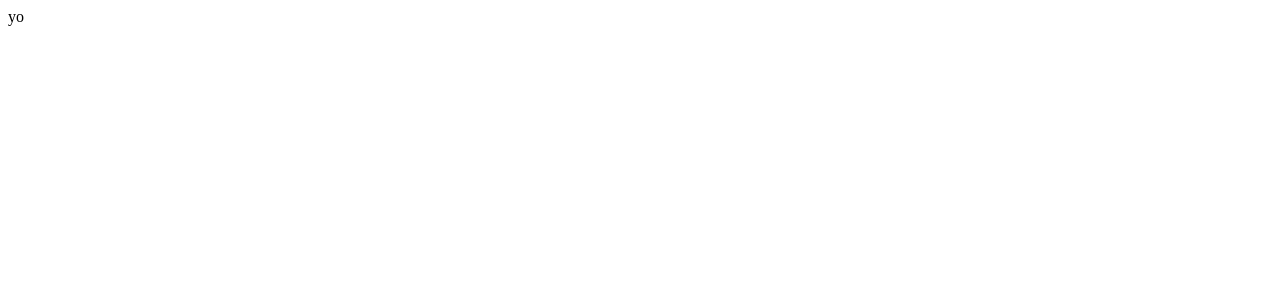
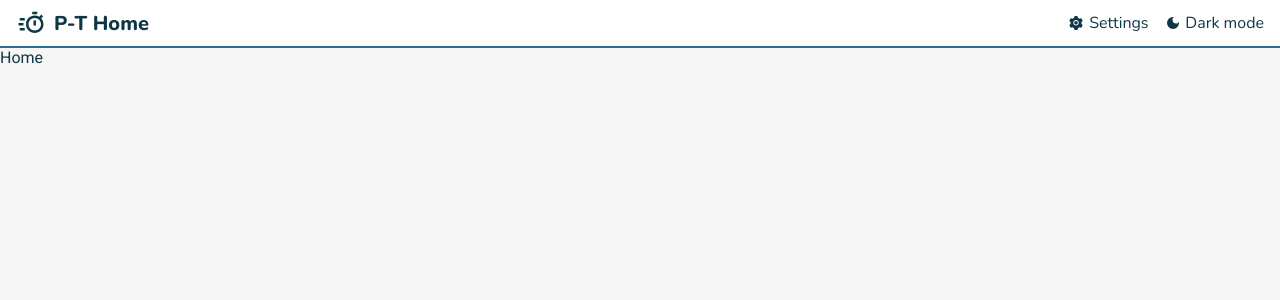
Before and after one commit to Tkalex32/pomodoro-app-00, a React (Vite) app: page / in a window 1280 px wide. Shown: the top 300 px of the page. Built offline with nearby package versions, Linux system fonts and the light colour scheme.

Commit message:
feat: add Navigation
implement Navigation comp,
set routes

```diff
--- a/package.json
+++ b/package.json
@@ -9,8 +9,10 @@
   },
   "dependencies": {
     "react": "^17.0.2",
+    "react-circular-progressbar": "^2.0.4",
     "react-dom": "^17.0.2",
-    "react-icons": "^4.3.1"
+    "react-icons": "^4.3.1",
+    "react-router-dom": "^6.2.1"
   },
   "devDependencies": {
     "@vitejs/plugin-react": "^1.0.7",
--- a/src/App.css
+++ b/src/App.css
@@ -0,0 +1,153 @@
+@import url("https://fonts.googleapis.com/css2?family=Anonymous+Pro&family=Nunito:wght@300;600;800&family=Roboto:wght@300;400;700&display=swap");
+
+:root {
+  --blue: #287094;
+  --whiteish-text: #f6f6f6;
+  --greyish-text: #d4d4ce;
+  --blackish-text: #0e3746;
+  --red: #be2623;
+  --pink: #d62869;
+  --orange: #fa5f1a;
+}
+
+*,
+*::before,
+*::after {
+  padding: 0;
+  margin: 0;
+  box-sizing: border-box;
+}
+
+body {
+  --color-bg: #f6f6f6;
+  --color-text: #0e3746;
+  --color-item: #fff;
+  font-family: "Roboto", sans-serif;
+  background: var(--color-bg);
+  color: var(--color-text);
+  transition: all 0.3s linear;
+}
+
+body.dark {
+  --color-bg: #022346;
+  --color-text: #d4d4ce;
+  --color-item: #334970;
+  background: var(--color-bg);
+  color: var(--color-text);
+}
+
+/* Navigation */
+.navigation-wrapper {
+  font-family: "Nunito", sans-serif;
+  display: flex;
+  justify-content: space-between;
+  overflow: hidden;
+  position: fixed;
+  bottom: 0;
+  width: 100%;
+  height: 3rem;
+  border-top: 2px solid var(--blue);
+  border-top-left-radius: 10px;
+  border-top-right-radius: 10px;
+  background: var(--color-item);
+  color: var(--color-text);
+  padding: 0 0.3rem;
+}
+
+.navigation-wrapper a {
+  color: var(--color-text);
+  font-size: 1.25rem;
+  font-weight: 800;
+  text-decoration: none;
+  transition: all 0.3s ease;
+}
+
+.navigation-wrapper a:hover {
+  opacity: 0.7;
+  transform: translateY(-2px);
+}
+
+.navigation-wrapper a.active {
+  user-select: none;
+  cursor: default;
+}
+
+.navigation-wrapper a.active:hover {
+  opacity: 1;
+  transform: translateY(0);
+}
+
+.navigation-wrapper .navi-home,
+.navigation-wrapper .navi-right {
+  display: flex;
+  align-items: center;
+}
+
+.navigation-wrapper .settings,
+.navigation-wrapper .dark-mode {
+  display: flex;
+  align-items: center;
+}
+
+.navi-home-items {
+  display: flex;
+  align-items: center;
+}
+
+.navi-home svg {
+  width: 1.5em;
+  height: 1.5em;
+  margin-right: 0.5rem;
+}
+
+.navi-right {
+  gap: 1rem;
+}
+
+.settings a {
+  font-size: 1rem;
+  font-weight: 400;
+}
+
+.settings-items {
+  display: flex;
+  align-items: center;
+  gap: 0.3rem;
+}
+
+.dark-toggle {
+  cursor: pointer;
+  display: flex;
+  justify-content: center;
+  align-items: center;
+  padding-right: 0.3rem;
+}
+
+.dark-toggle span {
+  display: none;
+  white-space: nowrap;
+}
+
+@media (min-width: 375px) {
+  /* navigation */
+  .dark-toggle {
+    gap: 0.3rem;
+  }
+  .dark-toggle span {
+    display: block;
+  }
+}
+
+@media (min-width: 576px) {
+  /* navigation */
+  .navigation-wrapper {
+    position: relative;
+    border-top: none;
+    border-radius: 0;
+    border-bottom: 2px solid var(--blue);
+    padding: 0 1rem;
+  }
+  .dark-toggle {
+    padding-right: 0;
+  }
+}
--- a/src/App.jsx
+++ b/src/App.jsx
@@ -1,7 +1,20 @@
+import { BrowserRouter as Router, Routes, Route } from "react-router-dom";
+import Home from "./components/Home/Home";
+import Settings from "./components/Settings/Settings";
+import Navigation from "./components/Navigation/Navigation";
+
 import "./App.css";
 
 function App() {
-  return <div>yo</div>;
+  return (
+    <Router>
+      <Navigation />
+      <Routes>
+        <Route path="/" element={<Home />} />
+        <Route path="settings" element={<Settings />} />
+      </Routes>
+    </Router>
+  );
 }
 
 export default App;
--- /dev/null
+++ b/src/components/Home/Home.jsx
@@ -0,0 +1,7 @@
+import React from "react";
+
+const Home = () => {
+  return <div>Home</div>;
+};
+
+export default Home;
--- /dev/null
+++ b/src/components/Navigation/Navigation.jsx
@@ -0,0 +1,79 @@
+import React, { useEffect, useState } from "react";
+import { NavLink } from "react-router-dom";
+import { AiFillSetting, AiOutlineSetting } from "react-icons/ai";
+import { MdDarkMode, MdLightMode } from "react-icons/md";
+import { BiTimer } from "react-icons/bi";
+
+const Navigation = () => {
+  const [mode, setMode] = useState("light");
+
+  useEffect(() => {
+    window
+      .matchMedia("(prefers-color-scheme: dark)")
+      .addEventListener("change", (e) =>
+        onSelectMode(e.matches ? "dark" : "light")
+      );
+
+    onSelectMode(
+      window.matchMedia("(prefers-color-scheme: dark)").matches
+        ? "dark"
+        : "light"
+    );
+
+    return () => {
+      window
+        .matchMedia("(prefers-color-scheme: dark)")
+        .removeEventListener("change", () => {});
+    };
+  }, []);
+
+  const onSelectMode = (mode) => {
+    setMode(mode);
+    if (mode === "dark") document.body.classList.add("dark");
+    else document.body.classList.remove("dark");
+  };
+
+  return (
+    <div className="navigation-wrapper">
+      <div className="navi-home">
+        <NavLink
+          to="/"
+          className={({ isActive }) =>
+            "navi-home-items" + (isActive ? " active" : "")
+          }
+        >
+          <BiTimer />
+          <span>P-T Home</span>
+        </NavLink>
+      </div>
+      <div className="navi-right">
+        <div className="settings">
+          <NavLink
+            to="settings"
+            className={({ isActive }) =>
+              "settings-items" + (isActive ? " active" : "")
+            }
+          >
+            <AiFillSetting />
+            <span>Settings</span>
+          </NavLink>
+        </div>
+        <div className="dark-mode">
+          {mode === "dark" ? (
+            <div className="dark-toggle" onClick={() => onSelectMode("light")}>
+              <MdLightMode />
+              <span>Light mode</span>
+            </div>
+          ) : (
+            <div className="dark-toggle" onClick={() => onSelectMode("dark")}>
+              <MdDarkMode />
+              <span>Dark mode</span>
+            </div>
+          )}
+        </div>
+      </div>
+    </div>
+  );
+};
+
+export default Navigation;
--- /dev/null
+++ b/src/components/Settings/Settings.jsx
@@ -0,0 +1,7 @@
+import React from "react";
+
+const Settings = () => {
+  return <div>Settings</div>;
+};
+
+export default Settings;
```
Also changed, not shown: 1 other file (tests, documents, lock files or other folders).
